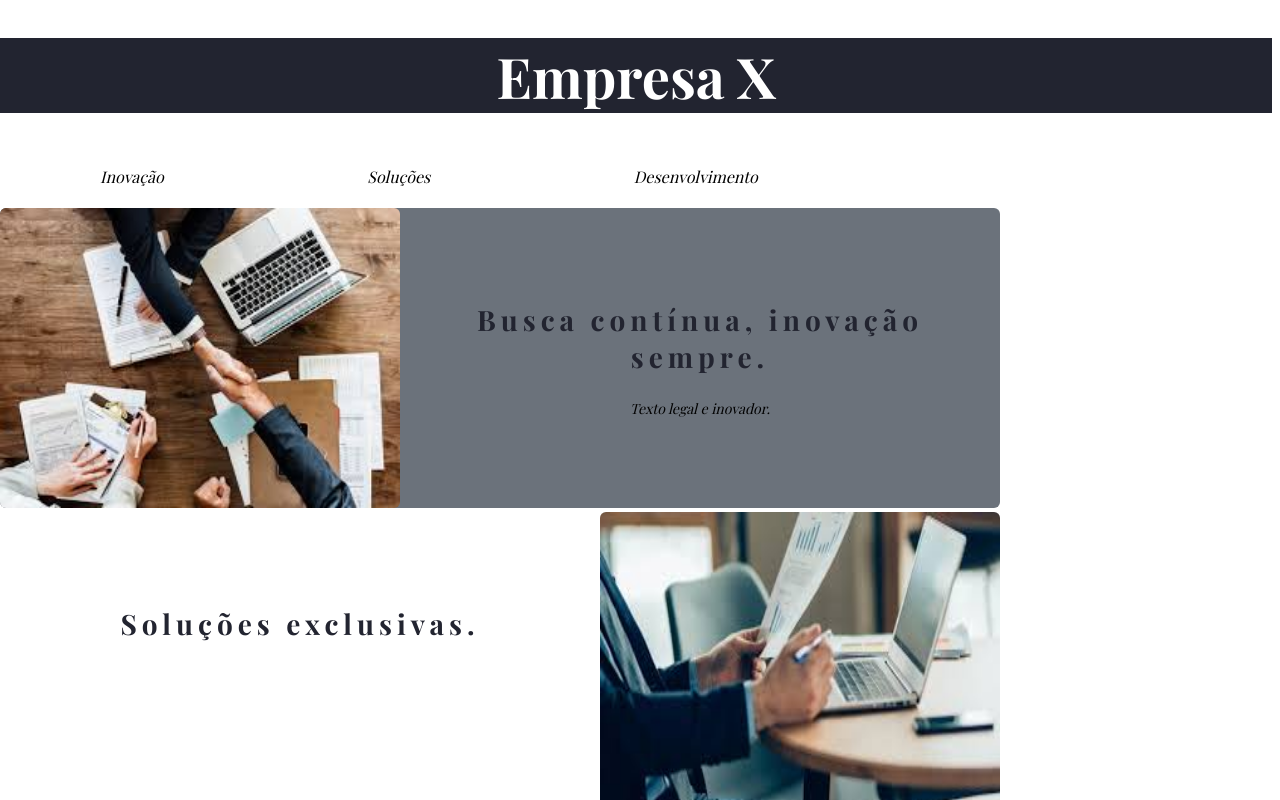
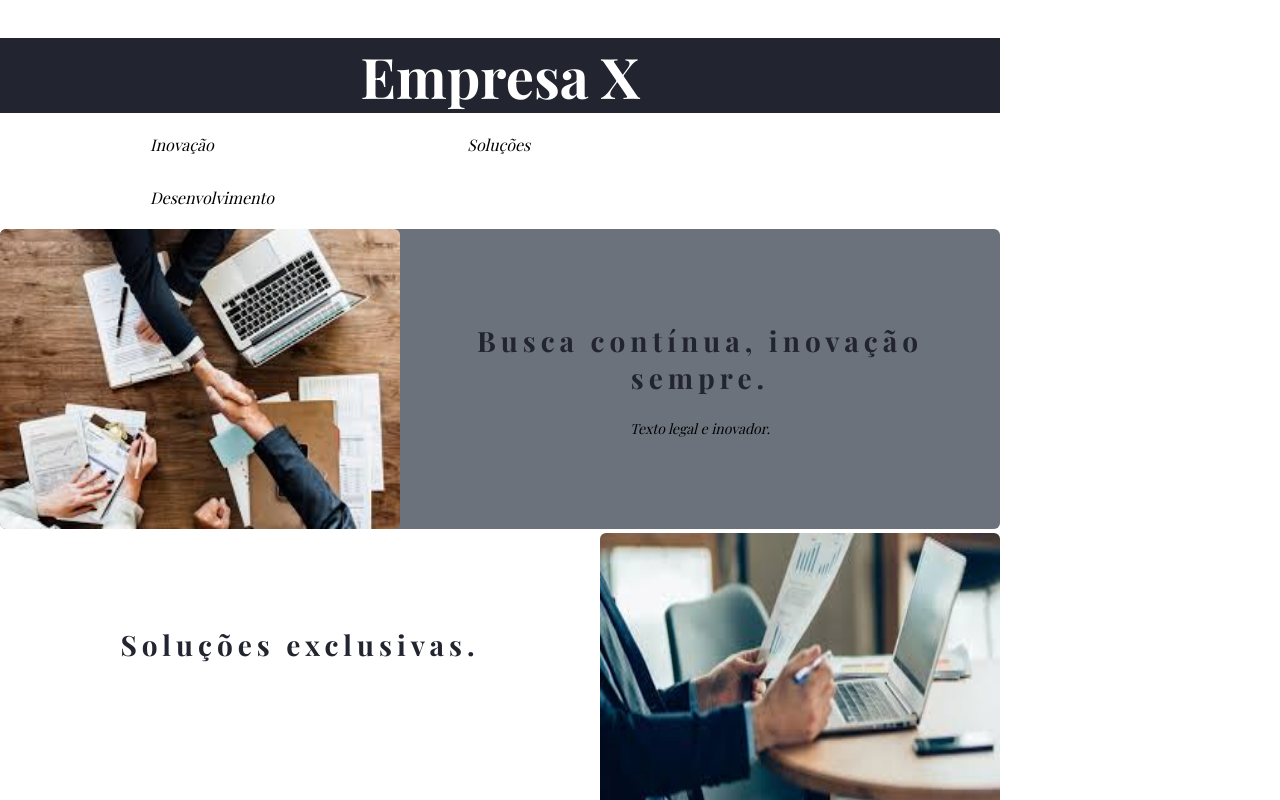
Before and after one commit to rcalvs/personalPage, a plain HTML site: page index.html in a window 1280 px wide. Shown: the top 800 px of the page. Drawn offline with nearby package versions, Linux system fonts and the light colour scheme; a web font is replaced by a local one.

Commit message:
pequenas mudanças nas margens do css

```diff
--- a/style.css
+++ b/style.css
@@ -12,13 +12,15 @@ body {
 }
 
 h1 {
-    font-weight: 1900;
+    font-weight: 190px;
     font-size: 4em;
     background-color: #222430;
     text-align: center;
     color: white;
+    width: 1000px;
+    margin-bottom: 5px;
+}
 
-}
 h2 {
     color: #222430;
     letter-spacing: 5px;
@@ -29,6 +31,8 @@ h2 {
     display: inline-block;
     margin-inline-end: 100px;
     margin-inline-start: 100px;
+    margin-left: 150px;
+    text-align: center;
 
 }
 
@@ -37,6 +41,8 @@ h2 {
 }
 
 #cabeçalho {
+    width: 1000px;
+
 
 }
 
@@ -57,6 +63,7 @@ h2 {
     position: relative;
     width: auto;
     position: relative;
+    float: left;
 
 }
 
@@ -65,6 +72,7 @@ h2 {
     text-align: center;
     padding:  70px 50px 20px;
     width: 70%;
+    float: right;
 
 }
 
```
